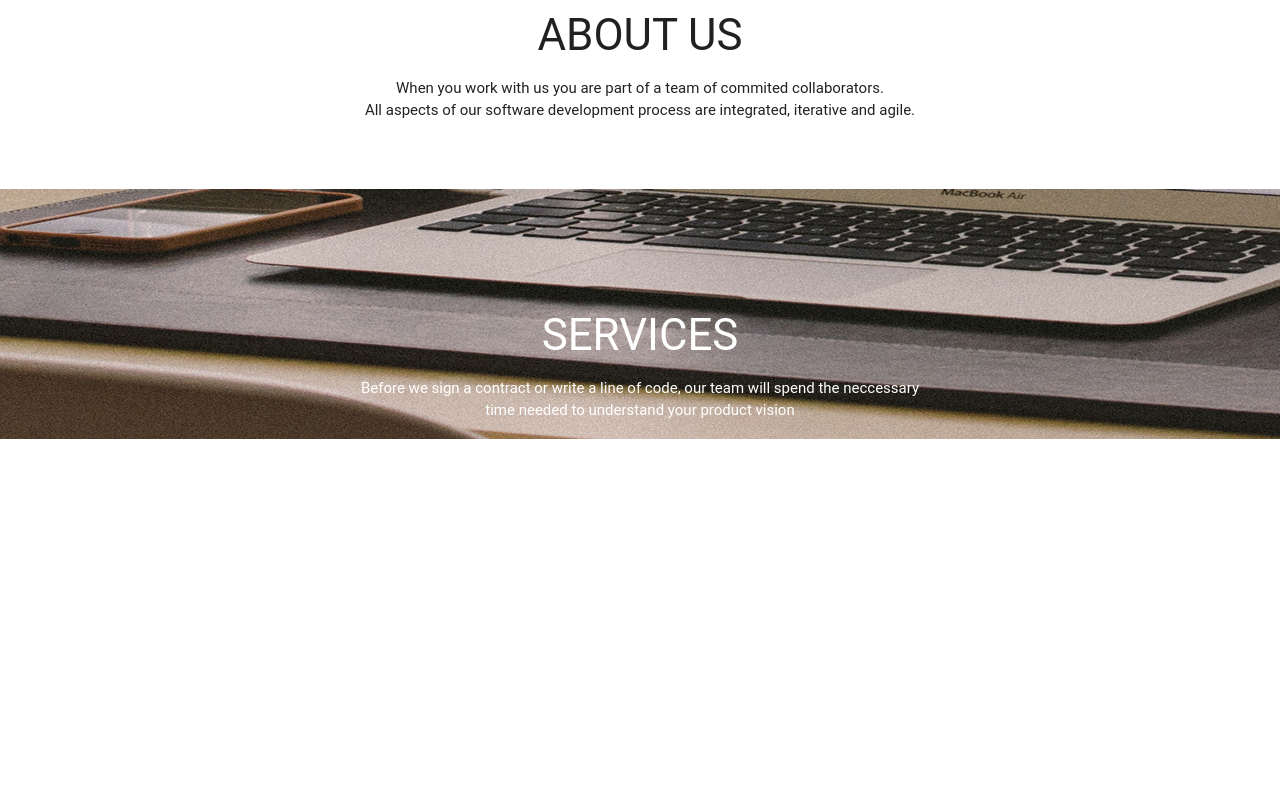
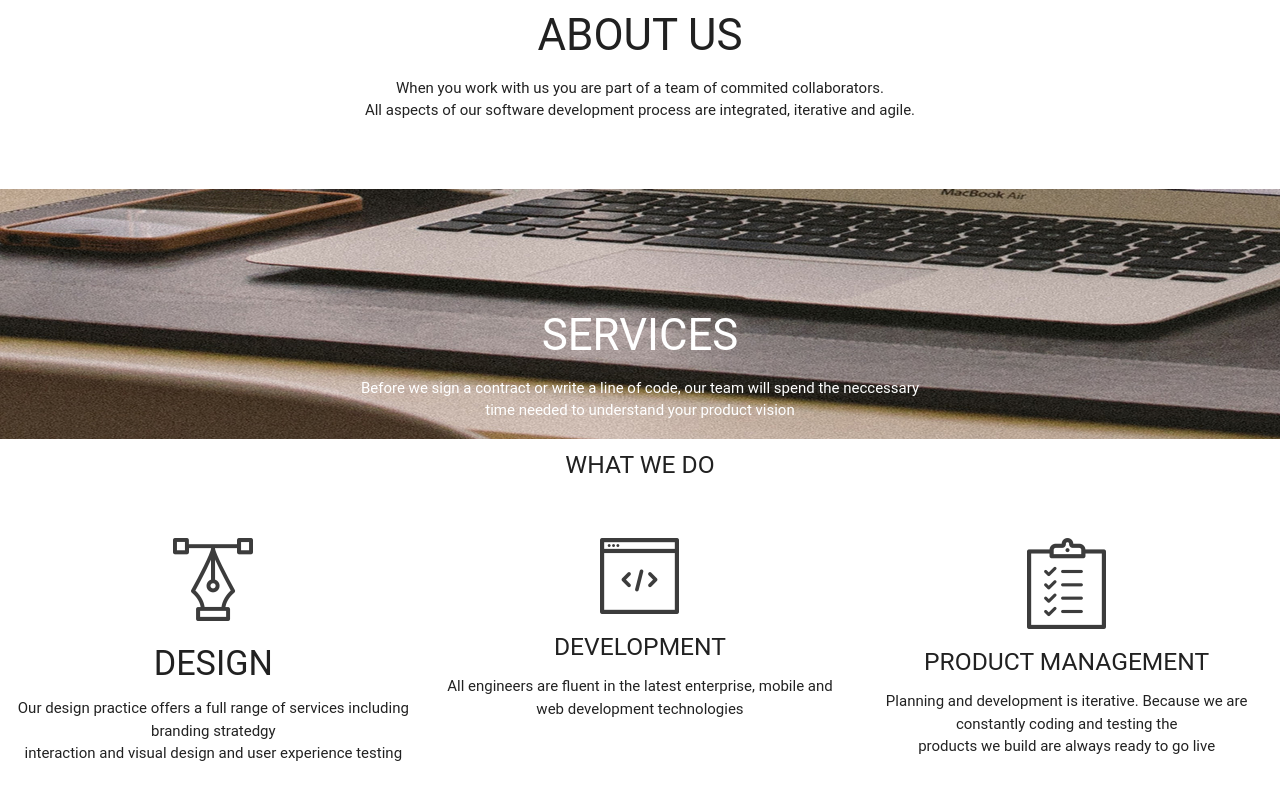
Before and after one commit to hilpitome/delani, a plain HTML site: page index.html in a window 1280 px wide. Shown: the part 711-1511 px from the top of the page. Before the commit the page ends 1150 px from the top, so only its background shows below. Drawn offline with Linux system fonts and the light colour scheme; files whose address does not match are found by name; a web font is replaced by a local one.

Commit message:
finished what-we-do part

```diff
--- a/css/delani.css
+++ b/css/delani.css
@@ -20,3 +20,9 @@
    height: 250px;
    background-image: url("/home/hilary/Documents/gen-workspace/html/assignment instructions/delani/assets/backgrounds/s_image.jpg");
  }
+ .do{
+   text-align: center;
+ }
+ .s-icons{
+   padding-top: 50px;
+ }
--- a/index.html
+++ b/index.html
@@ -25,6 +25,26 @@
     <h3>SERVICES</h3>
     <p>Before we sign a contract or write a line of code, our team will spend the neccessary<br/>time needed to understand your product vision</p>
   </div>
+  <div class="do">
+    <h5>WHAT WE DO</h5>
+    <div class="row s-icons">
+      <div class="col s4">
+        <img src="/home/hilary/Documents/gen-workspace/html/assignment instructions/delani/assets/services_icons/design_icon.png">
+        <h4>DESIGN</h4>
+        <p>Our design practice offers a full range of services including branding stratedgy<br/>interaction and visual design and user experience testing</p>
+      </div>
+      <div class="col s4">
+        <img src="/home/hilary/Documents/gen-workspace/html/assignment instructions/delani/assets/services_icons/dev_icon.png">
+        <h5>DEVELOPMENT</h5>
+        <p>All engineers are fluent in the latest enterprise, mobile and web development technologies</p>
+      </div>
+      <div class="col s4">
+        <img src="/home/hilary/Documents/gen-workspace/html/assignment instructions/delani/assets/services_icons/product_icon.png">
+        <h5>PRODUCT MANAGEMENT</h5>
+        <p>Planning and development is iterative. Because we are constantly coding and testing the<br/>products we build are always ready to go live</p>
+      </div>
+    </div>
+  </div>
 </div>
 </body>
 </html>
```
